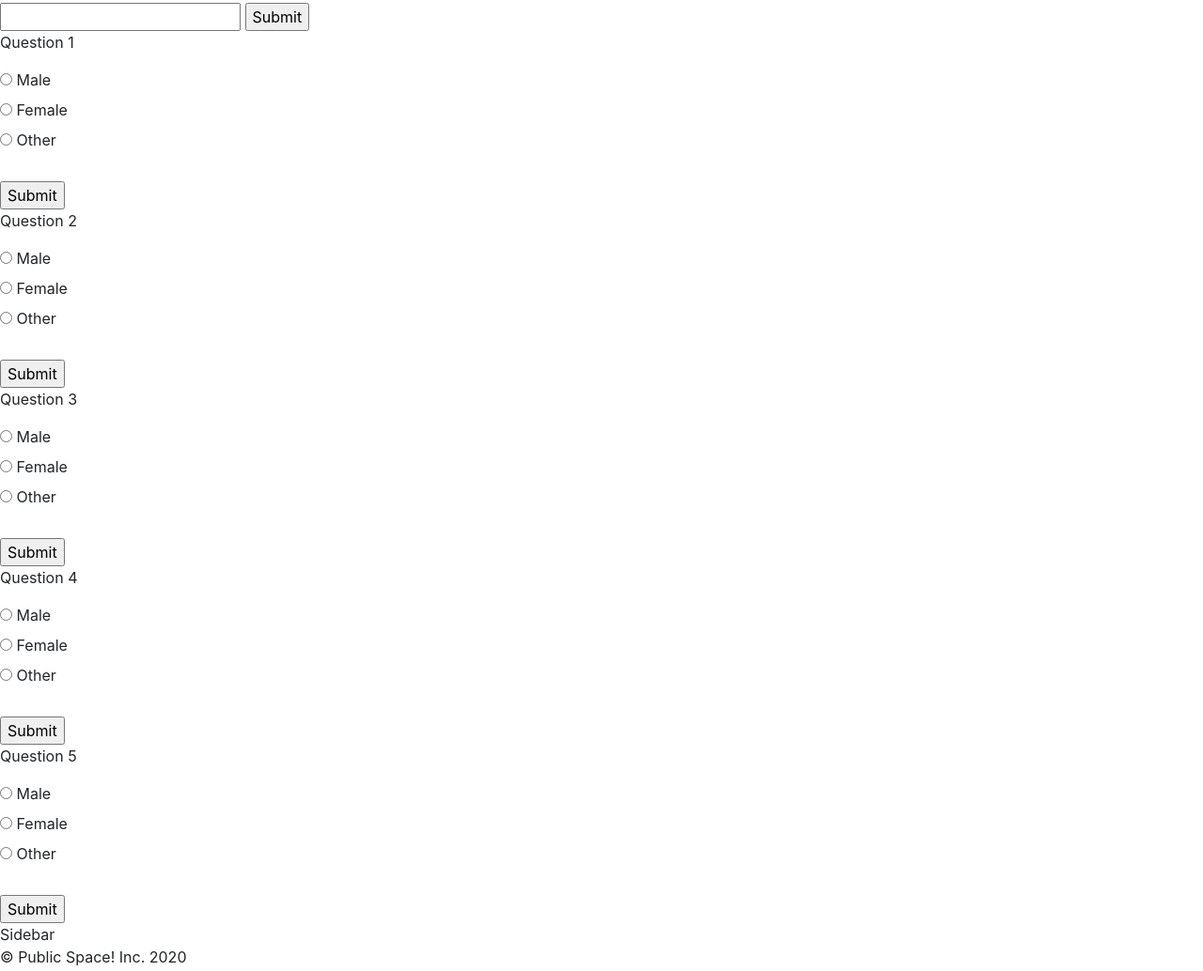
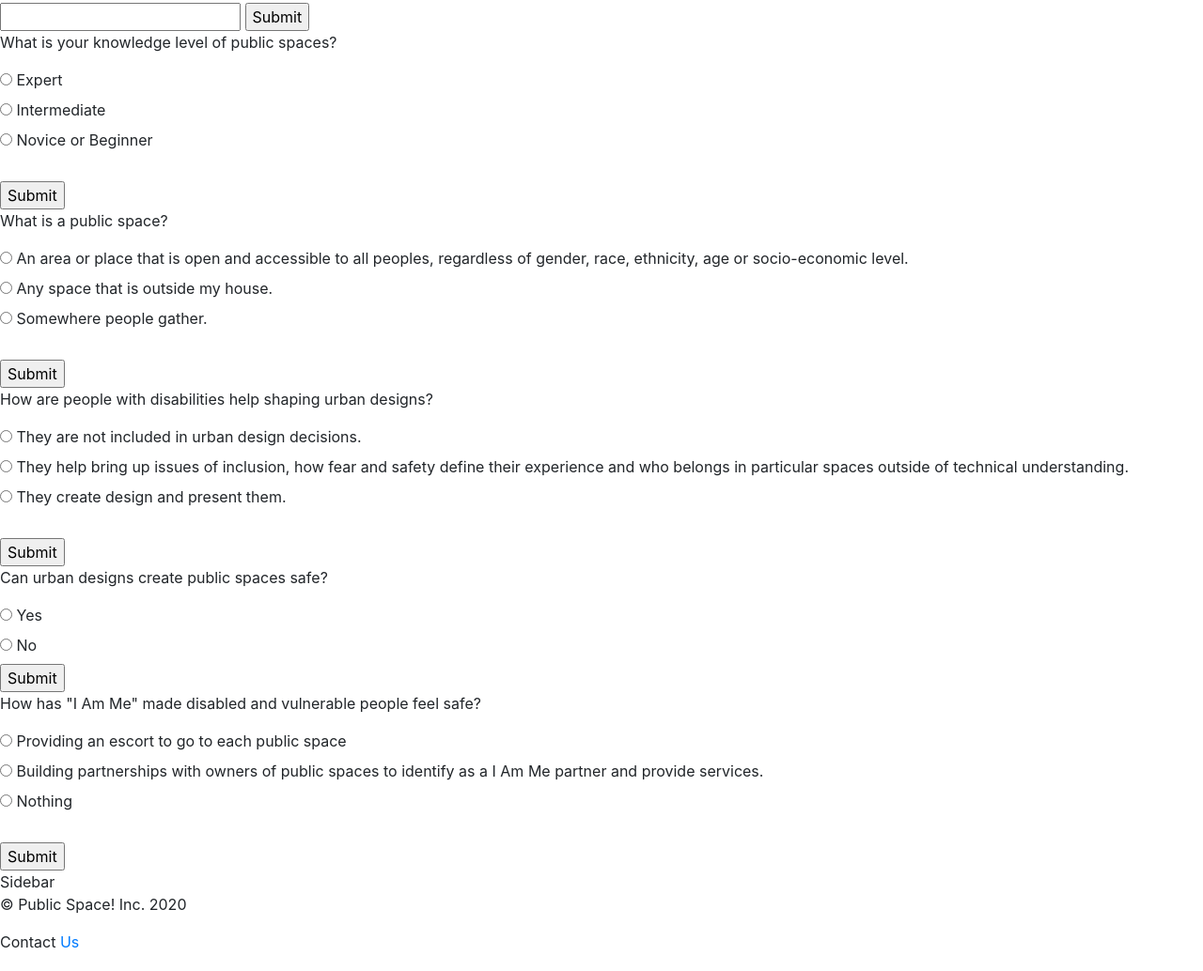
Before and after one commit to tylermcleant/GOLDTeamTCPHackathon, a website: page public/index.html in a window 1280 px wide. Shown: the part 549-1583 px from the top of the page at 94% size. Drawn offline with nearby package versions, Linux system fonts and the light colour scheme.

Commit message:
questions completed

```diff
--- a/public/index.html
+++ b/public/index.html
@@ -45,53 +45,52 @@
             <input type="submit" value="Submit">
         </form>
         <form action= "/Question01" method="POST">
-            <p>Question 1</p>
+            <p>What is your knowledge level of public spaces?</p>
             <input type="radio" id="male" name="gender" value="male">
-            <label for="male">Male</label><br>
+            <label for="male">Expert</label><br>
             <input type="radio" id="female" name="gender" value="female">
-            <label for="female">Female</label><br>
+            <label for="female">Intermediate</label><br>
             <input type="radio" id="other" name="gender" value="other">
-            <label for="other">Other</label><br><br>
+            <label for="other">Novice or Beginner</label><br><br>
             <input type="submit" value="Submit">
         </form>
         <form action= "/Question02" method="POST">
-            <p>Question 2</p>
+            <p>What is a public space?</p>
             <input type="radio" id="male" name="gender" value="male">
-            <label for="male">Male</label><br>
+            <label for="male">An area or place that is open and accessible to all peoples, regardless of gender, race, ethnicity, age or
+                socio-economic level.</label><br>
             <input type="radio" id="female" name="gender" value="female">
-            <label for="female">Female</label><br>
+            <label for="female">Any space that is outside my house.</label><br>
             <input type="radio" id="other" name="gender" value="other">
-            <label for="other">Other</label><br><br>
+            <label for="other">Somewhere people gather.</label><br><br>
             <input type="submit" value="Submit">
         </form>
         <form action= "/Question03" method="POST">
-            <p>Question 3</p>
+            <p>How are people with disabilities help shaping urban designs?</p>
             <input type="radio" id="male" name="gender" value="male">
-            <label for="male">Male</label><br>
+            <label for="male">They are not included in urban design decisions.</label><br>
             <input type="radio" id="female" name="gender" value="female">
-            <label for="female">Female</label><br>
+            <label for="female">They help bring up issues of inclusion, how fear and safety define their experience and who belongs in particular spaces outside of technical understanding.</label><br>
             <input type="radio" id="other" name="gender" value="other">
-            <label for="other">Other</label><br><br>
+            <label for="other">They create design and present them.</label><br><br>
             <input type="submit" value="Submit">
         </form>
         <form action= "/Question04" method="POST">
-            <p>Question 4</p>
+            <p>Can urban designs create public spaces safe?</p>
             <input type="radio" id="male" name="gender" value="male">
-            <label for="male">Male</label><br>
+            <label for="male">Yes</label><br>
             <input type="radio" id="female" name="gender" value="female">
-            <label for="female">Female</label><br>
-            <input type="radio" id="other" name="gender" value="other">
-            <label for="other">Other</label><br><br>
+            <label for="female">No</label><br>
             <input type="submit" value="Submit">
         </form>
         <form action= "/Question05" method="POST">
-            <p>Question 5</p>
+            <p>How has "I Am Me" made disabled and vulnerable people feel safe?</p>
             <input type="radio" id="male" name="gender" value="male">
-            <label for="male">Male</label><br>
+            <label for="male">Providing an escort to go to each public space</label><br>
             <input type="radio" id="female" name="gender" value="female">
-            <label for="female">Female</label><br>
+            <label for="female">Building partnerships with owners of public spaces to identify as a I Am Me partner and provide services.</label><br>
             <input type="radio" id="other" name="gender" value="other">
-            <label for="other">Other</label><br><br>
+            <label for="other">Nothing</label><br><br>
             <input type="submit" value="Submit">
         </form>
     </section>
```
Also changed, not shown: Questions/questions1.md (+1 -2 lines).
